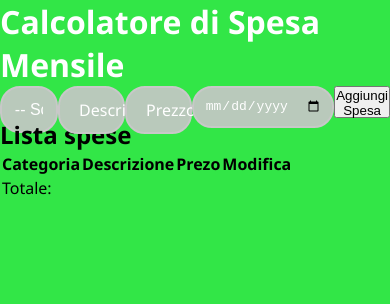
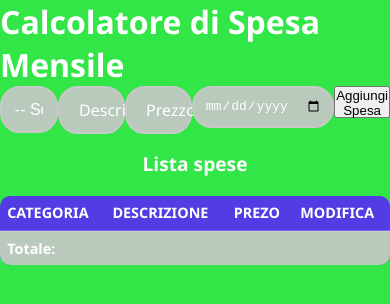
Before and after one commit to Whitesoul293/ExpenseTracker, a plain HTML site: page index.html in a window 390 px wide. Drawn offline with Linux system fonts and the light colour scheme.

Commit message:
js da modificare

```diff
--- a/style.css
+++ b/style.css
@@ -101,3 +101,102 @@ body{
     background-color: var(--second-color);
     color: var(--text-color);
 }
+
+/* CSS di chat GPT per la tabella */
+
+.expensesList {
+    margin-top: 2em;
+    color: var(--text-color);
+}
+
+.expensesList h2 {
+    text-align: center;
+    margin-bottom: 1em;
+    color: var(--text-color);
+    font-size: 1.5em;
+}
+
+table {
+    width: 100%;
+    border-collapse: collapse;
+    background-color: rgba(255, 255, 255, 0.1);
+    border-radius: 10px;
+    overflow: hidden;
+}
+
+th, td {
+    padding: 1em;
+    text-align: left;
+    font-size: 1em;
+    border-bottom: 2px solid rgba(255, 255, 255, 0.1);
+}
+
+th {
+    background-color: var(--second-color);
+    color: var(--text-color);
+    font-weight: bold;
+    text-transform: uppercase;
+}
+
+td {
+    background-color: var(--third-color);
+    color: var(--text-color);
+}
+
+tfoot {
+    background-color: var(--second-color);
+    font-weight: bold;
+    color: var(--text-color);
+}
+
+tfoot td {
+    border: none;
+}
+
+tfoot #totalAmount {
+    text-align: left;
+}
+
+tbody tr:nth-child(even) td {
+    background-color: rgba(255, 255, 255, 0.1);
+}
+
+tbody tr:hover td {
+    background-color: rgba(150, 150, 200, 0.3);
+    transition: background-color 0.3s ease;
+}
+
+td:last-child {
+    text-align: center;
+}
+
+.expensesList button {
+    padding: 0.5em 1em;
+    border: none;
+    border-radius: 5px;
+    background-color: var(--second-color);
+    color: var(--text-color);
+    cursor: pointer;
+    transition: background-color 0.3s ease, transform 0.3s ease;
+}
+
+.expensesList button:hover {
+    background-color: var(--border-color);
+    transform: scale(1.05);
+}
+
+.expensesList button:active {
+    transform: scale(0.98);
+}
+
+/* Media Query per dispositivi mobili */
+@media (max-width: 500px) {
+    th, td {
+        font-size: 0.9em;
+        padding: 0.5em;
+    }
+
+    .expensesList h2 {
+        font-size: 1.2em;
+    }
+}
```
